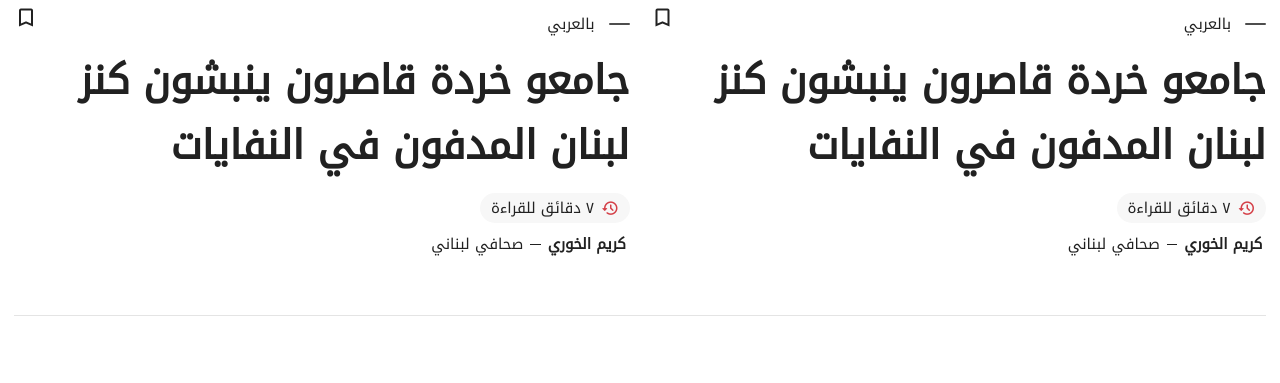
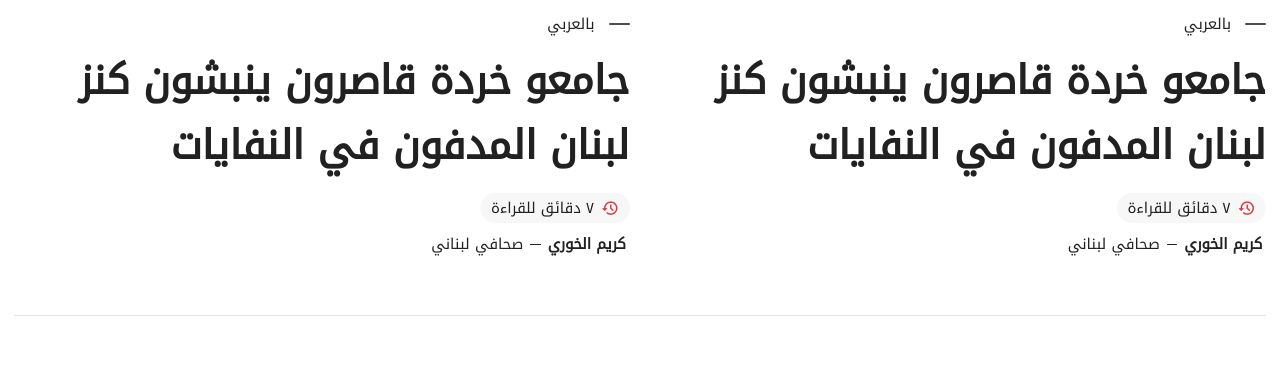
Before and after one commit to kevinabouhanna/al-safa, a PHP site: page / in a window 1280 px wide. Shown: the part 1536-1919 px from the top of the page. Run offline with PHP 8.4, Linux system fonts and the light colour scheme; style sheets or scripts are compiled from the project's sources; some web fonts are replaced.

Commit message:
fixed the bookmark

```diff
--- a/components/article_in_grid_main.php
+++ b/components/article_in_grid_main.php
@@ -10,7 +10,7 @@
                     بالعربي
                     </div>
                 </div>
-                <div>
+                <div class=" md:hidden block ">
                     <i class="icon-bookmark_border text-24px"></i>
                 </div>
             </div>
```
